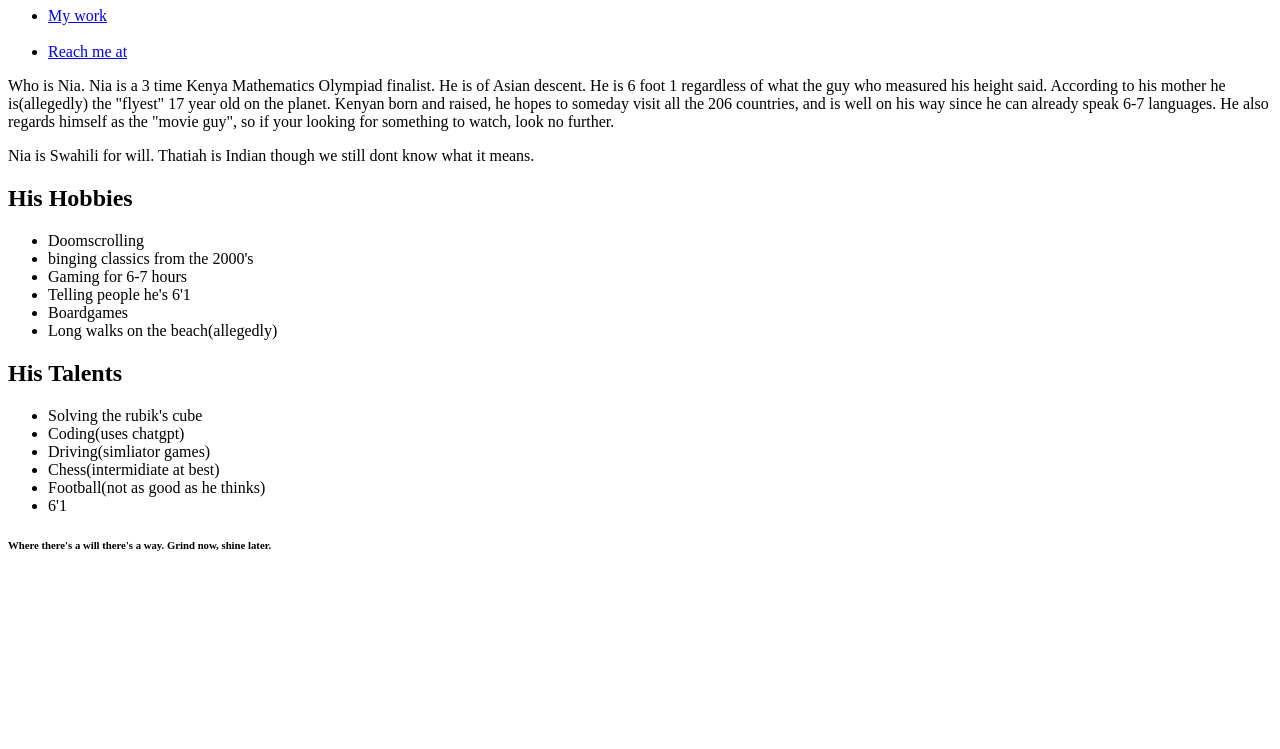
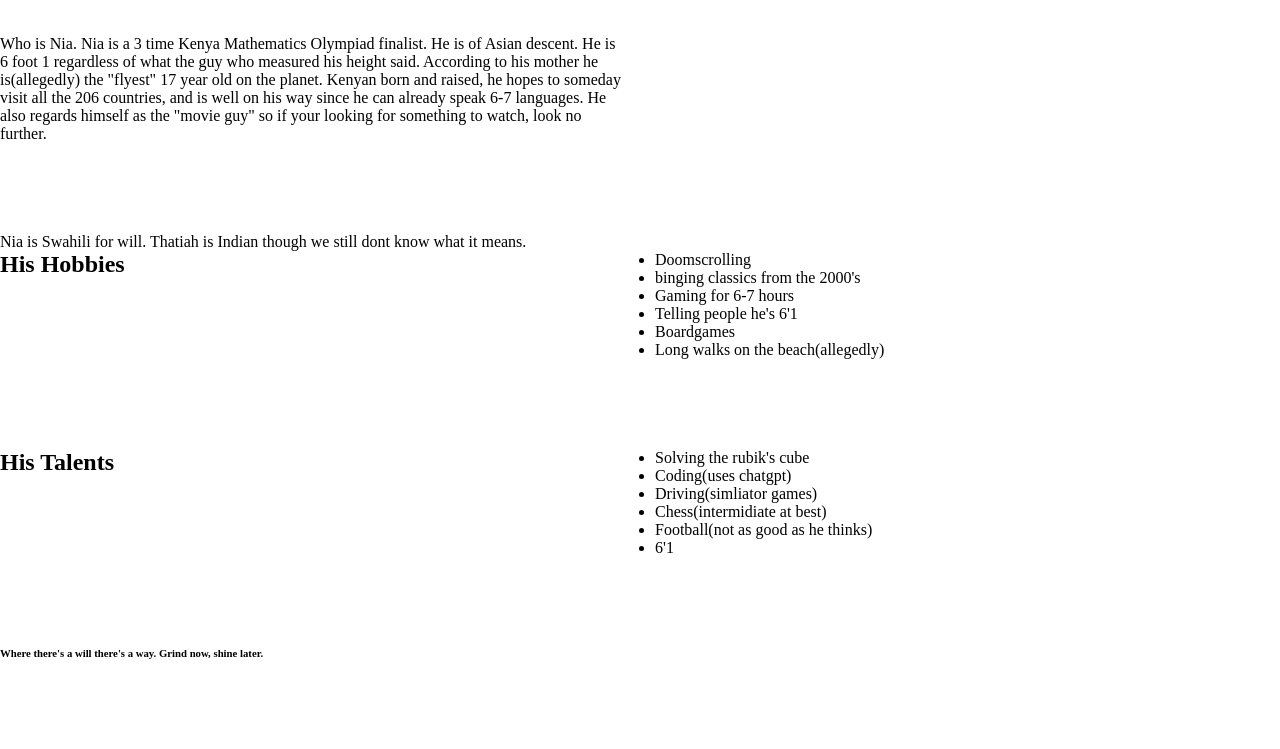
Before and after one commit to sinethatiah/html-intro, a plain HTML site: page myself.html in a window 1280 px wide. Shown: the part 73-822 px from the top of the page. Before the commit the page ends 800 px from the top, so only its background shows below. Drawn offline with Linux system fonts and the light colour scheme.

Commit message:
make changes to the files

```diff
--- a/myself.html
+++ b/myself.html
@@ -4,33 +4,34 @@
     <meta charset="UTF-8" />
     <meta name="viewport" content="width=device-width, initial-scale=1.0" />
     <title>Thatiah</title>
+    <link rel="stylesheet" href="style.css" />
   </head>
 
   <body>
     <header>
-      <h1>Nia</h1>
-      <nav>
-        <ul>
-          <li><a href="index.html">My work</a></li>
-          <br />
-          <li><a href="contacts.html">Reach me at</a></li>
-        </ul>
+      <div id="grid-container">
+        <nav>
+        <a href="index.html">My work</a>
+        <a href="contacts.html">Reach me at</a>
       </nav>
+      </div>
     </header>
-    <p>
+    <div id="grid-container">
+      <p>
       Who is Nia. Nia is a 3 time Kenya Mathematics Olympiad finalist. He is of
       Asian descent. He is 6 foot 1 regardless of what the guy who measured his
       height said. According to his mother he is(allegedly) the "flyest" 17 year
       old on the planet. Kenyan born and raised, he hopes to someday visit all
       the 206 countries, and is well on his way since he can already speak 6-7
-      languages. He also regards himself as the "movie guy", so if your looking
+      languages. He also regards himself as the "movie guy" so if your looking
       for something to watch, look no further.
-    </p>
+      </p>
+      </div>
     <p>
       Nia is Swahili for will. Thatiah is Indian though we still dont know what
       it means.
     </p>
-    <section id="hobbies">
+    <div id="grid-container" class="hobbies">
       <h2>His Hobbies</h2>
       <ul>
         <li>Doomscrolling</li>
@@ -40,8 +41,8 @@
         <li>Boardgames</li>
         <li>Long walks on the beach(allegedly)</li>
       </ul>
-    </section>
-    <section id="Talents">
+    </div>
+    <div id="grid-container" class="talents">
       <h2>His Talents</h2>
       <ul>
         <li>Solving the rubik's cube</li>
@@ -51,9 +52,11 @@
         <li>Football(not as good as he thinks)</li>
         <li>6'1</li>
       </ul>
-    </section>
-    <footer>
+    </div>
+    <div id="grid-container">
+    <footer class="footer">
       <h6>Where there's a will there's a way. Grind now, shine later.</h6>
     </footer>
+    </div>
   </body>
 </html>
--- /dev/null
+++ b/style.css
@@ -0,0 +1,14 @@
+* {
+    margin: 0;
+    padding: 0;
+}
+#grid-container {
+display: grid;
+grid-template-columns: 1fr 1fr;
+grid-row: 1fr 1fr 6fr 1fr;
+grid-gap: 30px;
+grid-template-areas: "nav nav"
+                      "about about"
+                      "hobbies talents"
+                      "footer footer"
+}
```
Also changed, not shown: index.html (+4 -2 lines), notes.html (added, +1 -0 lines).
